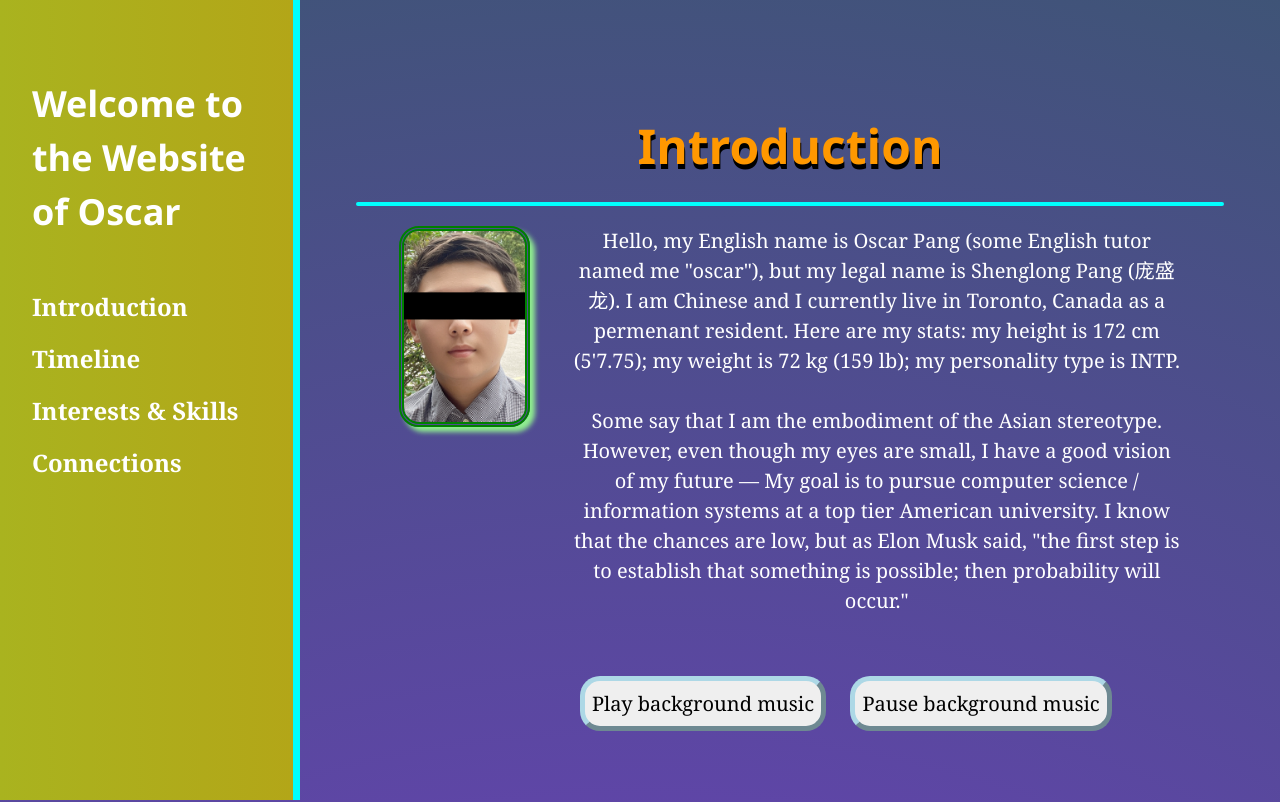
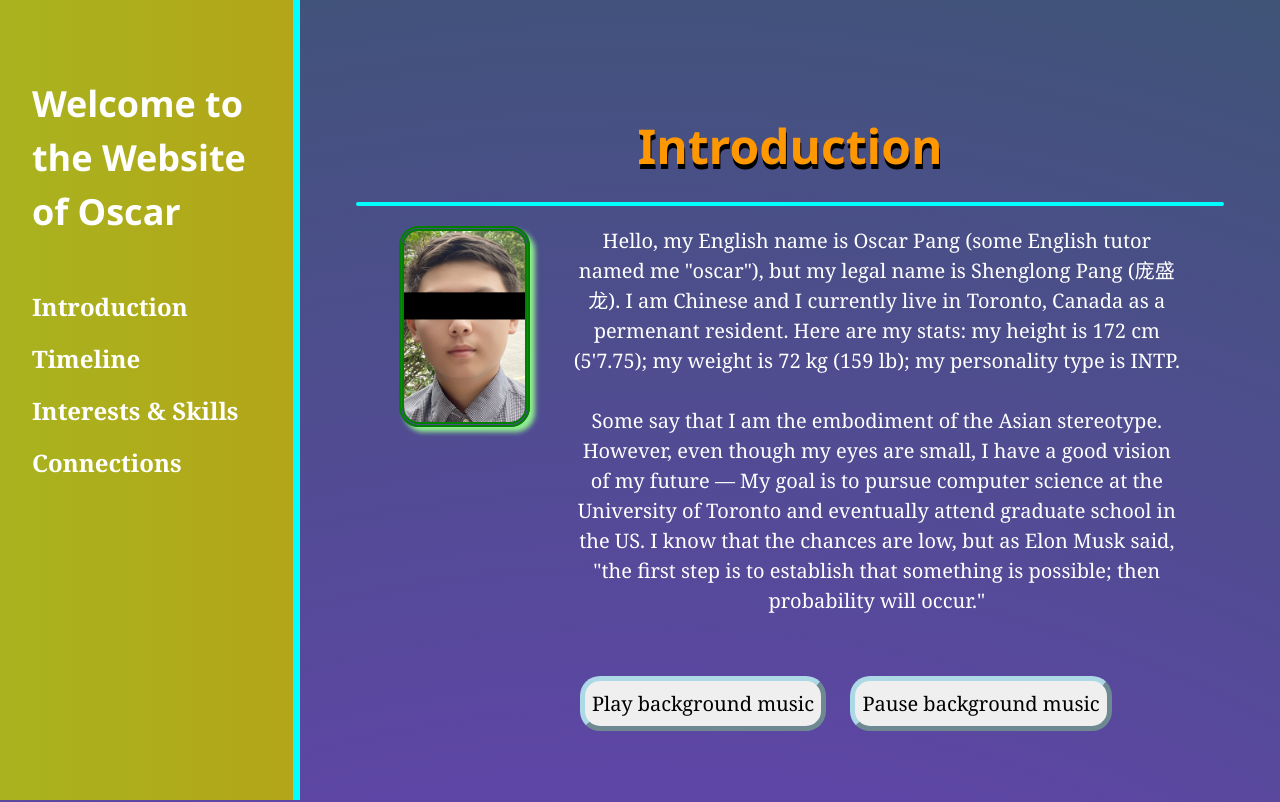
Before and after one commit to RiceFarmer1/Personal_Site, a plain HTML site: page index.html in a window 1280 px wide. Shown: the top 802 px of the page. Drawn offline with nearby package versions, Linux system fonts and the light colour scheme.

Commit message:
Update index.html

```diff
--- a/index.html
+++ b/index.html
@@ -53,7 +53,7 @@ This website is made by Oscar Pang
         </p>
         <br>
         <p style="text-align:center; width:70%; margin-left:25%;">Some say that I am the embodiment of the Asian stereotype. However, even though my eyes are small, I have a good vision of my future —
-            My goal is to pursue computer science / information systems at a top tier American university. I know that the chances are low, but as Elon Musk said, "the first step is to establish that something
+            My goal is to pursue computer science at the University of Toronto and eventually attend graduate school in the US. I know that the chances are low, but as Elon Musk said, "the first step is to establish that something
             is possible; then probability will occur."
         </p>
         <br><br>
```
